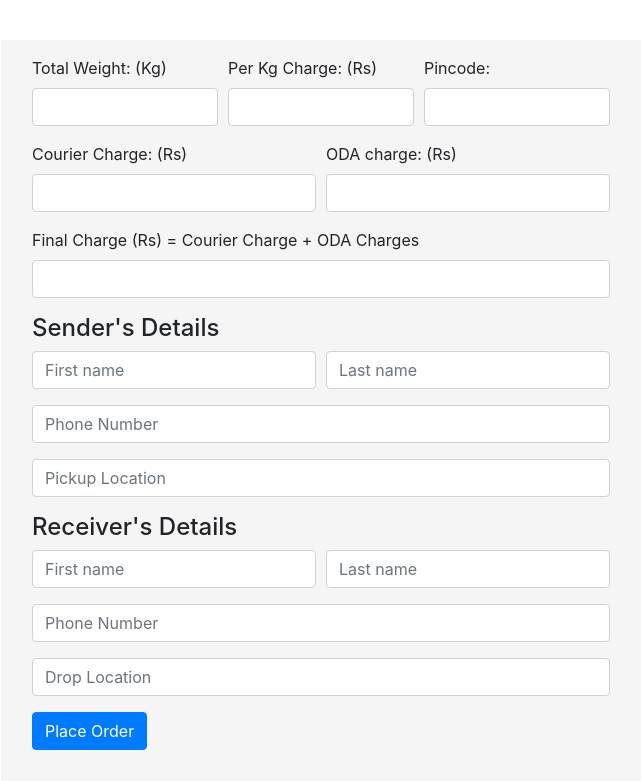
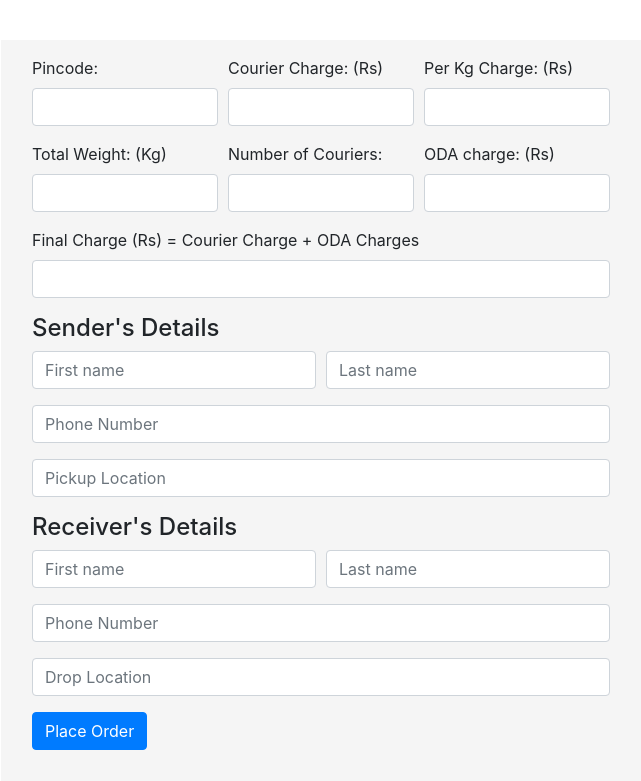
Before and after one commit to Harsh1849/SDL_Django, a Django app: page /place_order/ in a window 1280 px wide. Shown: the part 64-845 px from the top of the page, without its empty margins (319-960 px from the left). Run offline with Django 4.2, Linux system fonts and the light colour scheme; some libraries are stand-ins or nearby versions.

Commit message:
added quantity to admin panel

```diff
--- a/SDL/models.py
+++ b/SDL/models.py
@@ -3,6 +3,7 @@ from django.db import models
 class Order(models.Model):
     date_time = models.DateTimeField(auto_now=True)
     weight = models.FloatField()
+    quantity = models.IntegerField()
     per_kg_charge = models.FloatField()
     courier_charge = models.FloatField()
     ODA_charge = models.FloatField()
--- a/SDL/static/js/order.js
+++ b/SDL/static/js/order.js
@@ -6,6 +6,9 @@ window.addEventListener('load', (event) => {
     const finalCharge = localStorage.getItem('finalCharge');
     const pincode = localStorage.getItem('pincode');
     const per_kg_charge = localStorage.getItem('per_kg_charge');
+    const quantity = localStorage.getItem('quantity');
+
+    console.log("fetch", per_kg_charge);
 
     // Update modal fields with retrieved data
     document.getElementById('order_weight').value = weight;
@@ -14,4 +17,5 @@ window.addEventListener('load', (event) => {
     document.getElementById('order_finalCharge').value = finalCharge;
     document.getElementById('order_pincode').value = pincode;
     document.getElementById('order_per_kg_charge').value = per_kg_charge;
+    document.getElementById('order_quantity').value = quantity;
 });
--- a/SDL/templates/index.html
+++ b/SDL/templates/index.html
@@ -26,7 +26,7 @@
             </div>
 
 
-            <div id="minimum_weightField">
+            <div id="minimum_weightField" class="text-danger">
                 <!-- Input fields will be added dynamically here based on the quantity value -->
             </div>
 
--- a/SDL/templates/order.html
+++ b/SDL/templates/order.html
@@ -5,28 +5,30 @@
         <form id="orderForm" action="{% url 'save_data_db' %}" method="post" class="p-3 my-3">
             {% csrf_token %}
             <div class="form-row form-group">
-                <div class="col">
-                    <label for="order_weight">Total Weight: (Kg)</label>
-                    <input type="number" id="order_weight" name="order_weight" class="form-control" tabindex="-1" readonly />
-                </div>
-
-                <div class="col">
-                    <label for="order_per_kg_charge">Per Kg Charge: (Rs)</label>
-                    <input type="number" id="order_per_kg_charge" name="order_per_kg_charge" class="form-control" tabindex="-1" readonly />
-                </div>
-
-                <div class="col">
+                <div class="col-md">
                     <label for="order_pincode">Pincode:</label>
                     <input type="number" id="order_pincode" name="order_pincode" class="form-control" tabindex="-1" readonly />
+                </div>
+                <div class="col-md">
+                    <label for="order_courier">Courier Charge: (Rs)</label>
+                    <input type="number" id="order_courier" name="order_courier" class="form-control" tabindex="-1" readonly />
+                </div>
+                <div class="col-md">
+                    <label for="order_per_kg_charge">Per Kg Charge: (Rs)</label>
+                    <input type="text" id="order_per_kg_charge" name="order_per_kg_charge" class="form-control" tabindex="-1" readonly />
                 </div>
             </div>
 
             <div class="form-row form-group">
-                <div class="col">
-                    <label for="order_courier">Courier Charge: (Rs)</label>
-                    <input type="number" id="order_courier" name="order_courier" class="form-control" tabindex="-1" readonly />
+                <div class="col-md">
+                    <label for="order_weight">Total Weight: (Kg)</label>
+                    <input type="number" id="order_weight" name="order_weight" class="form-control" tabindex="-1" readonly />
                 </div>
-                <div class="col">
+                <div class="col-md">
+                    <label for="order_quantity">Number of Couriers:</label>
+                    <input type="number" id="order_quantity" name="order_quantity" class="form-control" tabindex="-1" readonly />
+                </div>
+                <div class="col-md">
                     <label for="order_ODA">ODA charge: (Rs)</label>
                     <input type="number" id="order_ODA" name="order_ODA" class="form-control" tabindex="-1" readonly />
                 </div>
--- a/SDL/views.py
+++ b/SDL/views.py
@@ -34,6 +34,7 @@ def thank_you(request):
 def save_data_db(request):
     if request.method == "POST":
         order_weight = request.POST.get("order_weight")
+        order_quantity = request.POST.get("order_quantity")
         order_charge = request.POST.get("order_per_kg_charge")
         order_courier = request.POST.get("order_courier")
         order_ODA = request.POST.get("order_ODA")
@@ -58,6 +59,7 @@ def save_data_db(request):
         order = Order(
             date_time=datetime.datetime.now(),
             weight=order_weight,
+            quantity=order_quantity,
             per_kg_charge=order_charge,
             courier_charge=order_courier,
             ODA_charge=order_ODA,
--- a/Speed_Delivery_Logistics/settings.py
+++ b/Speed_Delivery_Logistics/settings.py
@@ -41,7 +41,6 @@ INSTALLED_APPS = [
 
     'SDL',
     'admin_panel',
-    'datatables',
 ]
 
 MIDDLEWARE = [
--- a/admin_panel/static/js/admin_panel.js
+++ b/admin_panel/static/js/admin_panel.js
@@ -19,10 +19,10 @@ $(document).ready(function () {
                 aValue = new Date(aValue).getTime();
                 bValue = new Date(bValue).getTime();
             }
-            return sortType === "asc" ? aValue - bValue : bValue - aValue;
+            return sortType === "desc" ? aValue - bValue : bValue - aValue;
         });
         // Toggle the sort type for the next click
-        $(this).data("sort-type", sortType === "asc" ? "desc" : "asc");
+        $(this).data("sort-type", sortType === "desc" ? "asc" : "desc");
         $("tbody").empty().append(rows);
     });
 
--- a/admin_panel/templates/admin_panel.html
+++ b/admin_panel/templates/admin_panel.html
@@ -54,6 +54,7 @@
                             <th>Receiver Name</th>
                             <th>Receiver Ph. No.</th>
                             <th>Delivery Address</th>
+                            <th>Quantity</th>
                             <th>Weight</th>
                             <th>Per Kg Charge</th>
                             <th>Courier Charge</th>
@@ -73,6 +74,7 @@
                                 <td class="receiver-column">{{data.receiver_fname}} {{data.receiver_lname}}</td>
                                 <td class="receiver-column">{{data.receiver_pnumber}}</td>
                                 <td class="receiver-column">{{data.receiver_address}}</td>
+                                <td>{{data.quantity}}</td>
                                 <td>{{data.weight}}</td>
                                 <td>{{data.per_kg_charge}}</td>
                                 <td>{{data.courier_charge}}</td>
```
Also changed, not shown: SDL/static/js/index.js (+19 -9 lines), admin_panel/static/css/admin_panel.css (+6 -5 lines), SDL/migrations/0001_initial.py, SDL/migrations/0002_alter_order_quantity.py.
